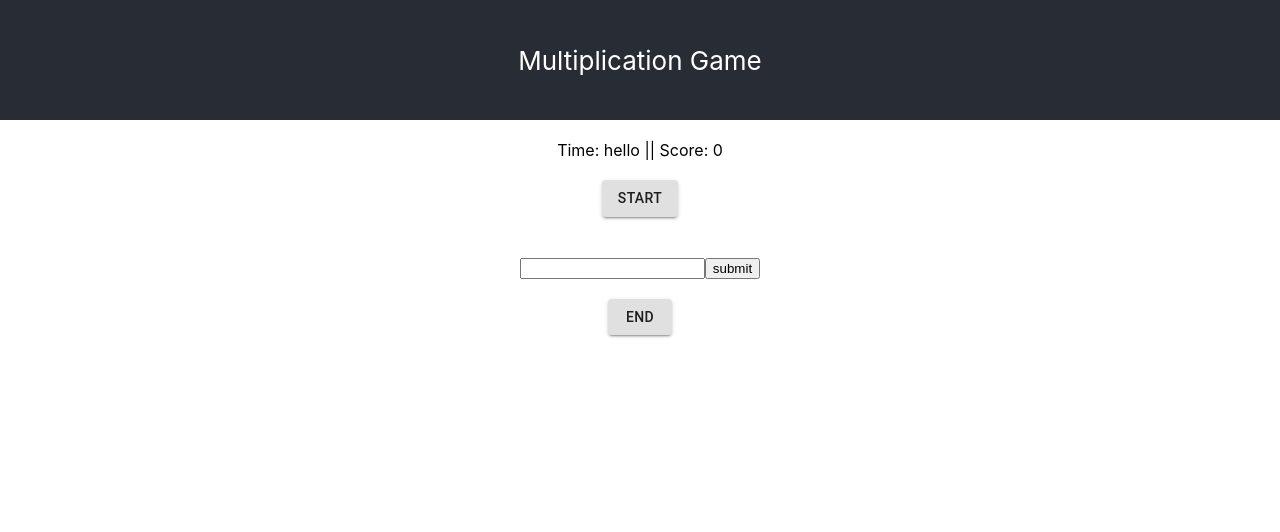
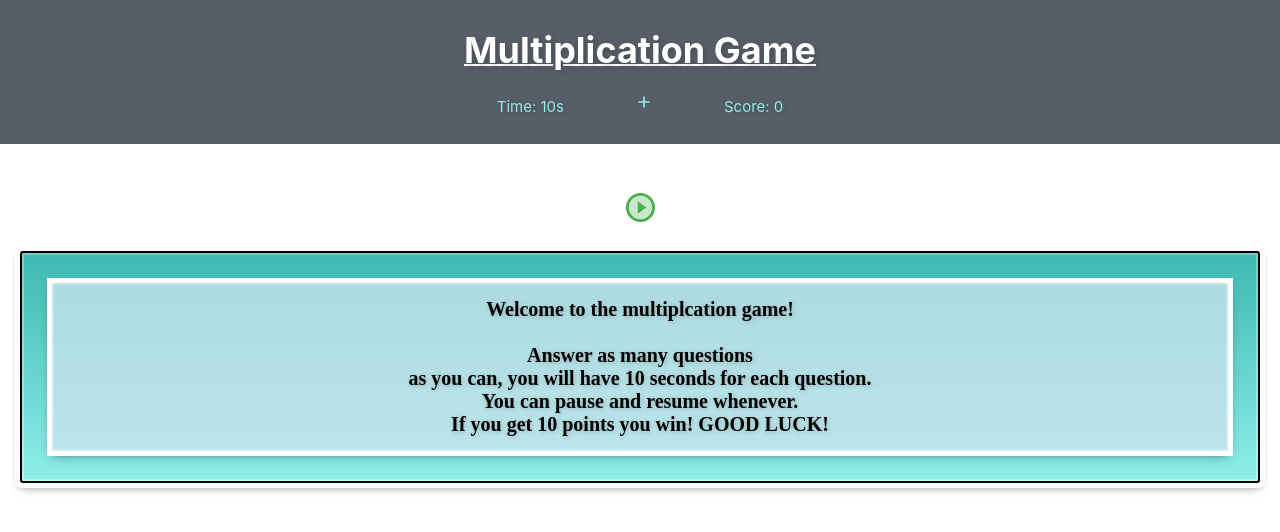
Before and after one commit to Am-White/multi-game, a React (Create React App) app in the folder multi-game/: page / in a window 1280 px wide. Shown: the top 532 px of the page. Built offline with nearby package versions, Linux system fonts and the light colour scheme.

Commit message:
complete functionality- working timer, score, answer, input and styling

```diff
--- a/multi-game/package.json
+++ b/multi-game/package.json
@@ -4,6 +4,7 @@
   "private": true,
   "dependencies": {
     "@material-ui/core": "^4.12.3",
+    "@material-ui/icons": "^4.11.2",
     "@testing-library/jest-dom": "^5.14.1",
     "@testing-library/react": "^11.2.7",
     "@testing-library/user-event": "^12.8.3",
--- a/multi-game/src/views/main.css
+++ b/multi-game/src/views/main.css
@@ -1,14 +1,68 @@
 .App {
   text-align: center;
+  background-color: white;
 }
 
 .App-header {
-  background-color: #282c34;
-  min-height: 15vh;
+  background-color: #585e68;
+  min-height: 18vh;
   display: flex;
   flex-direction: column;
   align-items: center;
   justify-content: center;
-  font-size: calc(10px + 2vmin);
+}
+
+.header {
+  font-size: calc(20px + 2vmin);
   color: white;
+  text-decoration: underline 2px white;
+  font-weight: bold;
+  text-shadow: 2px 2px 5px rgba(0,0,0,.2);
 }
+
+.timeScore {
+  font-size: 15px;
+  text-shadow: 1px 1px 5px rgba(0,0,0,.2);
+  color: #8eeee9;
+}
+
+.time, .score {
+  padding: 70px;
+}
+
+.welcome, .displayGame  {
+  margin: 20px;
+  padding: 30px;
+  font-family:'Times New Roman', Times, serif;
+  font-weight: bold;
+  font-size: 20px;
+	background-image: linear-gradient(#3eb8b2, #8eeee9);
+  display: inline-block;
+	text-shadow: 1px 1px 5px rgba(0,0,0,.2);
+	border-radius: 3px;
+	border: 2px solid black;
+	box-shadow: inset 0 0 0 2px rgba(255,255,255,.3),
+							0 0 0 5px white,
+							0 4px 10px rgba(0,0,0,.5);
+}
+
+.welcomeText, .game-container {
+  background-color:rgba(201, 228, 236, 0.787);
+  height: fit-content;
+  padding:15px;
+  box-shadow: inset 0 0 0 2px rgba(255,255,255,.3),
+  0 0 0 5px white,
+  0 4px 10px rgba(0,0,0,.5);
+}
+
+.question {
+  font-size: 30px;
+}
+
+.input {
+  width: 200px;
+}
+
+.submit {
+  width: 200px;
+}
--- a/multi-game/src/views/main.jsx
+++ b/multi-game/src/views/main.jsx
@@ -1,107 +1,224 @@
-import React, { useState, useEffect,} from 'react';
+import React, { useState, useEffect} from 'react';
 import './main.css';
 import {
     Button,
+    TextField,
 } from '@material-ui/core'
+import PlayCircleFilledWhiteTwoToneIcon from '@material-ui/icons/PlayCircleFilledWhiteTwoTone';
+import PauseCircleFilledTwoToneIcon from '@material-ui/icons/PauseCircleFilledTwoTone';
+import AddRounded from '@material-ui/icons/AddRounded';
+import { green } from '@material-ui/core/colors';
 
 function Home() {
 
-    //display one question- if userInput matches answer = score +1
-    const [userInput, setInput] = useState('');
+    const [userInput, setUserInput] = useState("");
+
     const [score, setScore] = useState(0);
+    const [hasWon, setHasWon] = useState(false);
 
-    // const RandomNumber = Math.floor(Math.random() * 10) + 1 ;
-    // const RandomNumber2 = Math.floor(Math.random() * 10) + 1 ;
-    const RandomNumber = 5;
-    const RandomNumber2 = 2;
-    const answer = RandomNumber * RandomNumber2;
+    const random = () => (Math.floor(Math.random() * 10) + 1);
+    const [firstParam, setFirstParam] = useState(random());
+    const [secondParam, setSecondParam] = useState(random());
+    const answer = firstParam * secondParam;
 
-    const startGame = () => {
-      //Start Timer
+
+    // Const [seconds, setSeconds] = useState(0);
+    //10 secondCountDown
+/////////////////////////////////////////////////////////////////////////////
+      const [seconds, setSeconds] = useState(10);
+      const [isActive, setIsActive] = useState(false);
+
+      function toggle() {
+        setIsActive(!isActive);
+      }
+      //Resets
+      function reset() {
         setSeconds(10);
-      //Show question
-
-      //Score = 0
+        setIsActive(false);
       }
 
-  //10 secondCountDown
-  const [seconds, setSeconds] = useState('');
+      useEffect(() => {
+        let interval = null;
+        if (isActive) {
+          interval = setInterval(() => {
+            setSeconds((seconds) => seconds - 1);
+          }, 1000);
+        } else if (!isActive && seconds !== 0) {
+          clearInterval(interval);
+        }
+        return () => clearInterval(interval);
+      }, [isActive, seconds]);
+
+      useEffect(() => {
+        if (seconds === 0) {
+          setFirstParam(random());
+          setSecondParam(random());
+          reset();
+          setIsActive(true);
+        }
+      }, [seconds])
 
 
+/////////////////////////////////////////////////////////////////////////////
+    //Start Game function
+    const startGame = () => {
+      //Show question
+      display()
+    }
+
+    //function to display content on start
+    //USEREF?
+    function display() {
+      const showDisplay = document.getElementById("displayGame");
+      const showWelcome = document.getElementById("welcome");
+      if (showDisplay.style.display === "none") {
+        showDisplay.style.display = "block";
+        showWelcome.style.display = "none";
+      } else {
+        showDisplay.style.display = "none";
+        showWelcome.style.display = "block";
+      }
+    }
+
+  //Checks if correct and refreshes question if true
     useEffect(() => {
-    if (seconds > 0) {
-      setTimeout(() => setSeconds(seconds - 1), 1000);
-    } else {
-      setSeconds('hello')
+      if(answer === userInput && !!answer) {
+        //NEEDS TO clear input
+        clearInterval(userInput)
+        //shows correct answer
+        setHasWon(true)
       }
-  }, [seconds]);
+      if (hasWon) {
+        //resets question if true
+        setFirstParam(random())
+        setSecondParam(random())
+        setHasWon(false)
+        //Resets timer if true and starts
+        reset();
+        setIsActive(true);
+      }
+    }, [hasWon, userInput, answer ])
 
-
-    //If you get all 10 points = you get this message (for now)
+    //If you get all 10 points = you get this message and game ends
     useEffect(() => {
-      if(score > 10) {
-          setScore('Good Job!')
+      if(score >= 10) {
+          setScore('You Won!')
+          //end timer
+          reset();
+          //Hide questions and input
+          display()
       }
   }, [score]);
 
     //OnSubmit check if correct or not in console and add points
     const handleInput = () => {
 
-        console.log(userInput);
-
         if (userInput == answer) {
+          console.log(answer, userInput,);
           console.log ("correct");
           //add one point to score
           setScore(score +1)
-          //reset timer (!!!THERE IS GLITCH!!!)
-          setSeconds('')
-          //change question
+          //Sets haswon
+          setHasWon(true)
         } else {
+          console.log(answer, userInput, hasWon);
           console.log ("incorrect");
-          //Print "try again"
         }
     };
 
-
-
+    //End game button
+    const endGame = () => {
+      setScore(0)
+      display()
+    }
 
 
   return (
     <div className="App">
-      <header className="App-header">
+      <div className="App-header">
+        <header className="header">
         Multiplication Game
         </header>
+
+      <br></br>
+
+        <div className="timeScore">
+          <span className="time">Time: {seconds}s</span>
+            <AddRounded fontSize="small"/>
+          <span className="score">Score: {score} </span>
+        </div>
+      </div>
         <br></br>
       <div>
-        <span id="timer" >Time: {seconds} || </span>
-        <span id="score">Score: {score}</span>
+
       </div>
         <br></br>
         <Button
-        onClick={() => startGame()}
-        variant="contained"
-        className="btn btn-default"
-        >Start
+          onClick={() => {startGame(); toggle();}}
+          className={`startBtn btn-primary btn-primary-${
+            isActive ? "active" : "inactive"
+          }`}
+          className="startBtn btn-default"
+          >
+          {isActive ?
+          <PauseCircleFilledTwoToneIcon
+          fontSize="large"/>
+           :
+          <PlayCircleFilledWhiteTwoToneIcon
+          fontSize="large"
+          style={{ color: green[500] }}/>}
         </Button>
+
+        <div className="welcome" id="welcome" style={{display:"block"}}>
+          <div className="welcomeText">
+            Welcome to the multiplcation game!
             <br></br>
             <br></br>
-      <div className="game-container" >
-        <span id="question" style={{display:"none"}}
-        // key={activeQ}
-        >
-          {/* {questions[activeQ].q} x {questions[activeQ].q2} =  */}
-          {RandomNumber} x {RandomNumber2} =
+            Answer as many questions
+            <br/>
+            as you can, you will have 10 seconds for each question.
+            <br/>
+            You can pause and resume whenever.
+            <br/>
+            If you get 10 points you win! GOOD LUCK!
+          </div>
+        </div>
+
+      <div className="displayGame" id="displayGame" style={{display:"none"}}>
+          <div className="game-container">
+            <span className="question" id="question" >
+              {firstParam} x {secondParam} = __
             </span>
-        <span id="answer" style={{display:"none"}}> {answer}</span>
+
             <br></br>
-        <input onChange={e => setInput(e.target.value)}></input>
+            <br></br>
 
-        <button onClick={() => handleInput()}>submit</button>
+            <TextField
+              className="input"
+              onChange={e => setUserInput(e.target.value)}
+              variant="outlined"
+              label="Answer"/>
+
+            <br></br>
+
+            <Button
+              className="submit"
+              onClick={() => handleInput()}
+              variant="outlined"
+              color="primary"
+              >Submit Answer
+            </Button>
+
+            <br></br>
+            <br></br>
+            <br></br>
+
+            <Button
+                onClick={() => {endGame(); reset();}}
+                > End Game
+            </Button>
           </div>
-        <br></br>
-      <Button
-      //onclick
-      variant="contained">End</Button>
+      </div>
 
     </div>
   );
```
Also changed, not shown: 1 other file (tests, documents, lock files or other folders). Lines whose indentation alone changed are shown as unchanged.
